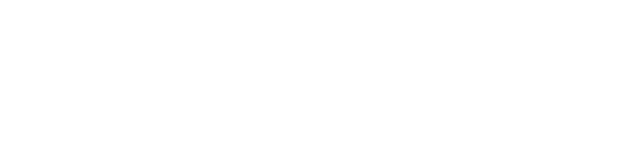
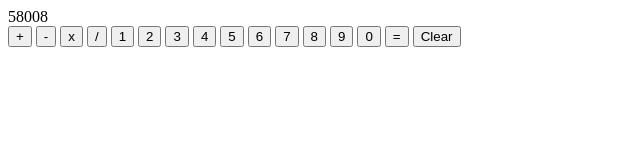
Before and after one commit to sracabanahashas/calculator, a plain HTML site: page index.html in a window 1280 px wide. Shown: the whole page, without its empty margins (0-640 px from the left). Drawn offline with Linux system fonts and the light colour scheme.

Commit message:
Create html buttons for operators, numbers, equals and clear

```diff
--- a/index.html
+++ b/index.html
@@ -7,6 +7,24 @@
     <link rel="stylesheet" href="style.css"></link>
 </head>
 <body>
+    <div id="display">58008</div>
+    <button>+</button>
+    <button>-</button>
+    <button>x</button>
+    <button>/</button>
+    <button>1</button>
+    <button>2</button>
+    <button>3</button>
+    <button>4</button>
+    <button>5</button>
+    <button>6</button>
+    <button>7</button>
+    <button>8</button>
+    <button>9</button>
+    <button>0</button>
+    <button>=</button>
+    <button>Clear</button>
+
     <script src="calculator.js"></script>
 </body>
 </html>
```
